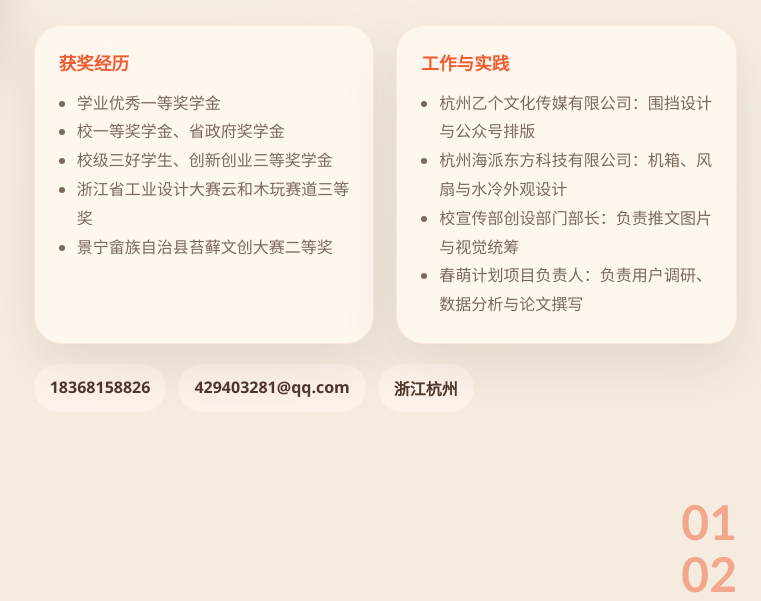
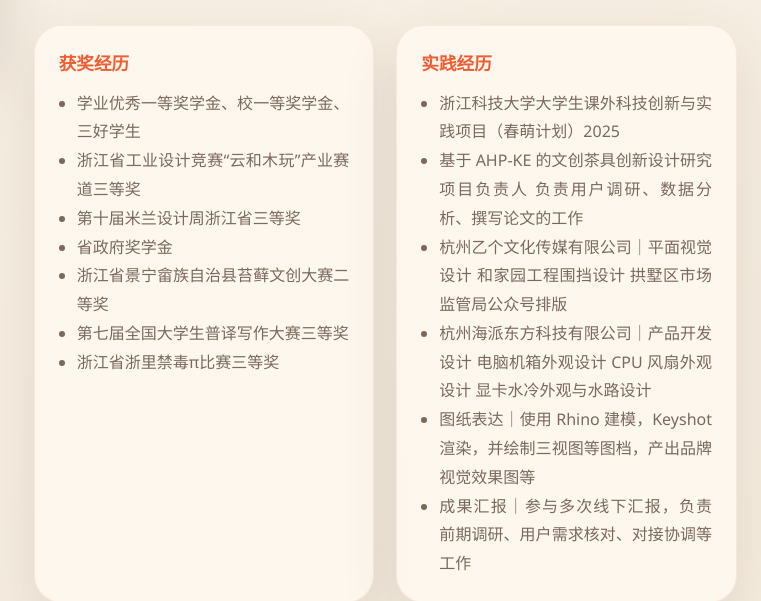
Before and after one commit to JT-6815/portfolio-2026, a website: page index.html in a window 1280 px wide. Shown: the part 1583-2184 px from the top of the page, 519-1280 px from the left. Drawn offline with Linux system fonts and the light colour scheme.

Commit message:
Sync resume awards and improve text wrapping

```diff
--- a/index.html
+++ b/index.html
@@ -111,21 +111,25 @@
           <article class="info-card">
             <h3>获奖经历</h3>
             <ul>
-              <li>学业优秀一等奖学金</li>
-              <li>校一等奖学金、省政府奖学金</li>
-              <li>校级三好学生、创新创业三等奖学金</li>
-              <li>浙江省工业设计大赛云和木玩赛道三等奖</li>
-              <li>景宁畲族自治县苔藓文创大赛二等奖</li>
+              <li>学业优秀一等奖学金、校一等奖学金、三好学生</li>
+              <li>浙江省工业设计竞赛“云和木玩”产业赛道三等奖</li>
+              <li>第十届米兰设计周浙江省三等奖</li>
+              <li>省政府奖学金</li>
+              <li>浙江省景宁畲族自治县苔藓文创大赛二等奖</li>
+              <li>第七届全国大学生普译写作大赛三等奖</li>
+              <li>浙江省浙里禁毒π比赛三等奖</li>
             </ul>
           </article>
 
           <article class="info-card">
-            <h3>工作与实践</h3>
+            <h3>实践经历</h3>
             <ul>
-              <li>杭州乙个文化传媒有限公司：围挡设计与公众号排版</li>
-              <li>杭州海派东方科技有限公司：机箱、风扇与水冷外观设计</li>
-              <li>校宣传部创设部门部长：负责推文图片与视觉统筹</li>
-              <li>春萌计划项目负责人：负责用户调研、数据分析与论文撰写</li>
+              <li>浙江科技大学大学生课外科技创新与实践项目（春萌计划）2025</li>
+              <li>基于 AHP-KE 的文创茶具创新设计研究 项目负责人 负责用户调研、数据分析、撰写论文的工作</li>
+              <li>杭州乙个文化传媒有限公司｜平面视觉设计 和家园工程围挡设计 拱墅区市场监管局公众号排版</li>
+              <li>杭州海派东方科技有限公司｜产品开发设计 电脑机箱外观设计 CPU 风扇外观设计 显卡水冷外观与水路设计</li>
+              <li>图纸表达｜使用 Rhino 建模，Keyshot 渲染，并绘制三视图等图档，产出品牌视觉效果图等</li>
+              <li>成果汇报｜参与多次线下汇报，负责前期调研、用户需求核对、对接协调等工作</li>
             </ul>
           </article>
         </div>
--- a/styles.css
+++ b/styles.css
@@ -40,6 +40,7 @@ body {
   -moz-osx-font-smoothing: grayscale;
   text-rendering: optimizeLegibility;
   hanging-punctuation: allow-end;
+  line-break: strict;
   background:
     radial-gradient(circle at top left, rgba(255, 255, 255, 0.44), transparent 34%),
     linear-gradient(180deg, #f5ecde 0%, #efe4d4 100%);
@@ -260,6 +261,23 @@ textarea {
 .contact-meta dd {
   text-align: justify;
   text-justify: inter-ideograph;
+  text-wrap: pretty;
+}
+
+.eyebrow,
+.hero-quote,
+.button,
+.hero-pills span,
+.skills-grid span,
+.project-tags span,
+.project-heading h3,
+.visual-copy h3,
+.info-card h3,
+.about-copy h2,
+.section-heading h2,
+.visual-head h2,
+.contact-panel h2 {
+  text-wrap: balance;
 }
 
 .hero-pills {
@@ -297,6 +315,7 @@ textarea {
   border: 1px solid transparent;
   cursor: pointer;
   font-weight: 700;
+  text-align: center;
   transition: transform 180ms ease, box-shadow 180ms ease, border-color 180ms ease, background-color 180ms ease;
 }
 
@@ -550,6 +569,7 @@ textarea {
   margin: 0;
   padding-left: 18px;
   line-height: 1.8;
+  text-wrap: pretty;
 }
 
 .contact-strip {
```
